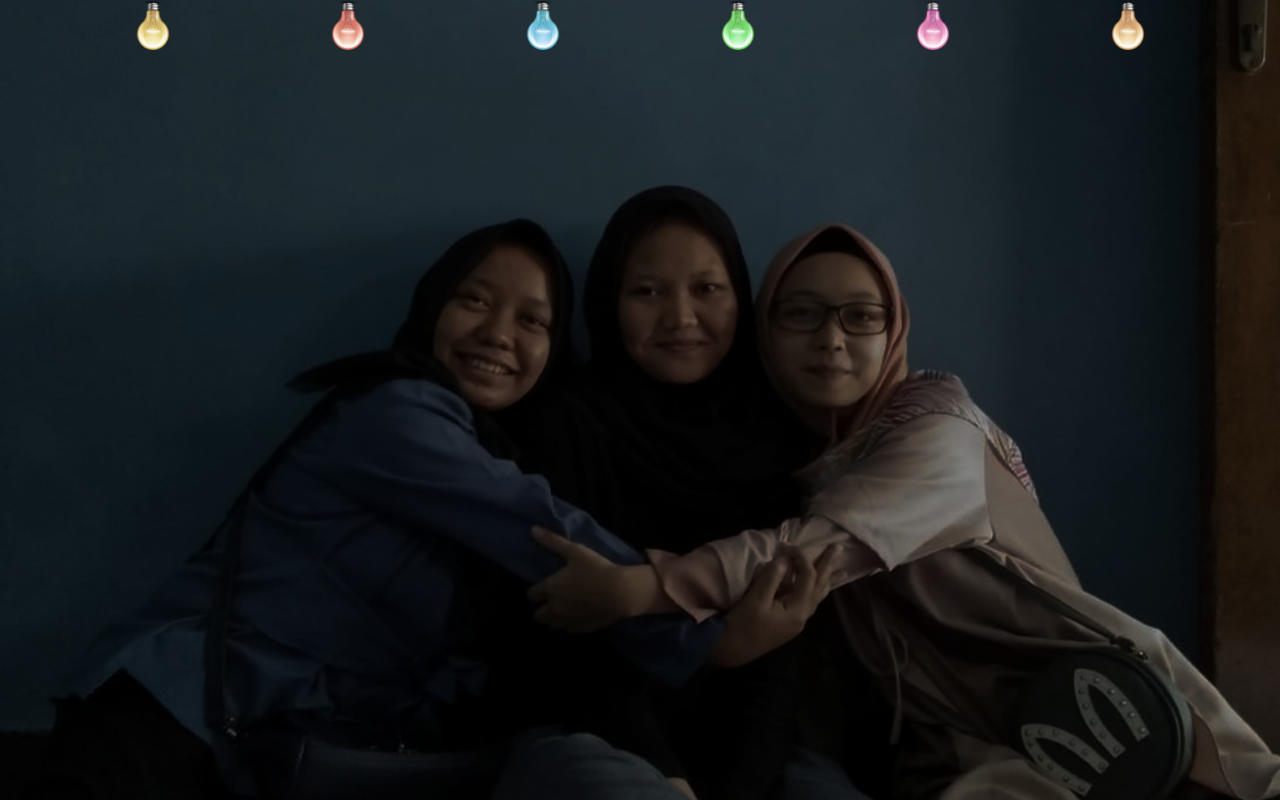
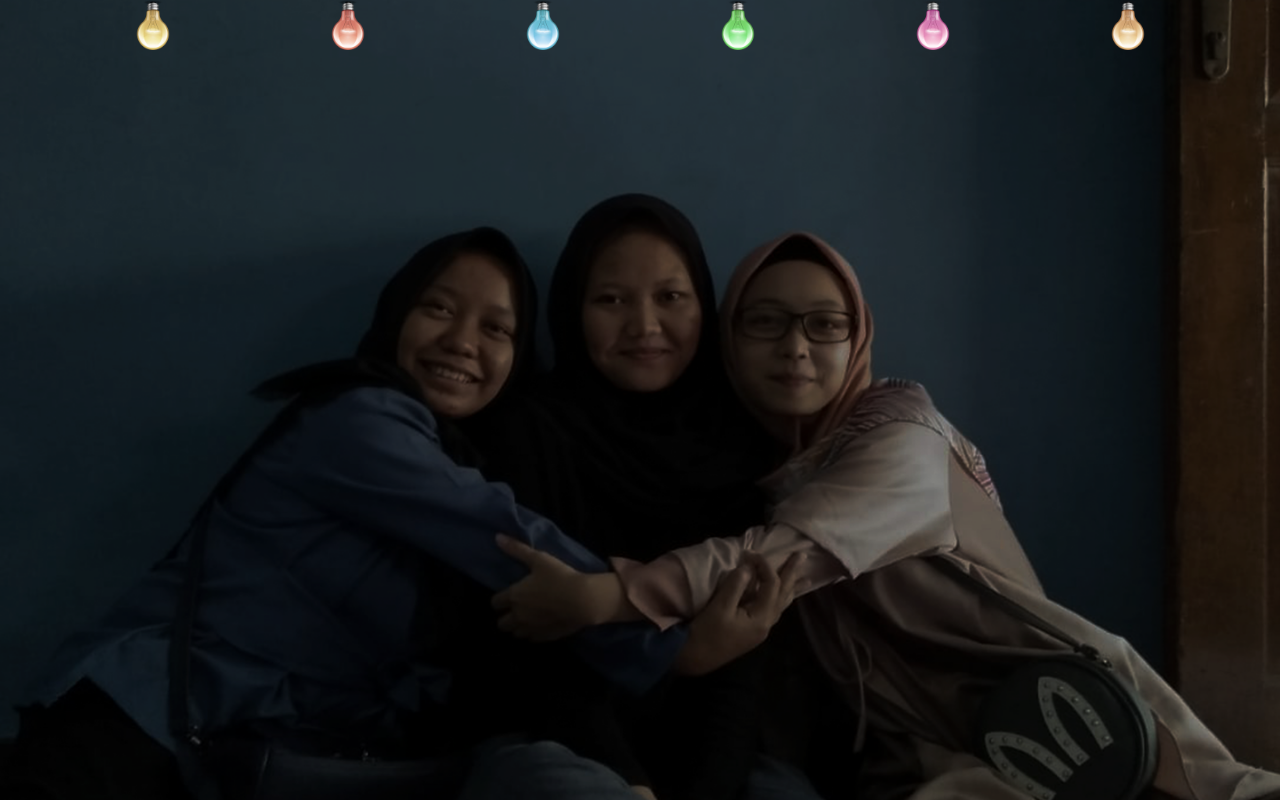
Before and after one commit to Nadiarhmh/Mia, a website: page index.html in a window 1280 px wide. Both pictures are taken after a click on the button "TURN ON LIGHTS". Drawn offline with nearby package versions, Linux system fonts and the light colour scheme.

Commit message:
change image

```diff
--- a/stylesheet.css
+++ b/stylesheet.css
@@ -13,7 +13,7 @@ body {
 }
 .peach {
 	/* background-color: #FFDAB9; */
-	background: url(mia2.png) no-repeat center center fixed;
+	background: url(HBD.png) no-repeat center center fixed;
   	-webkit-background-size: cover;
   	-moz-background-size: cover;
   	-o-background-size: cover;
```
Also changed, not shown: 11.jpg (deleted), 12.jpg (deleted), 2.jpg (deleted), 3.jpg (deleted), 5.jpg (deleted), 6.jpg (deleted), 9.jpg (deleted), HBD.png (added), banner.png (deleted), mia.png (deleted).
